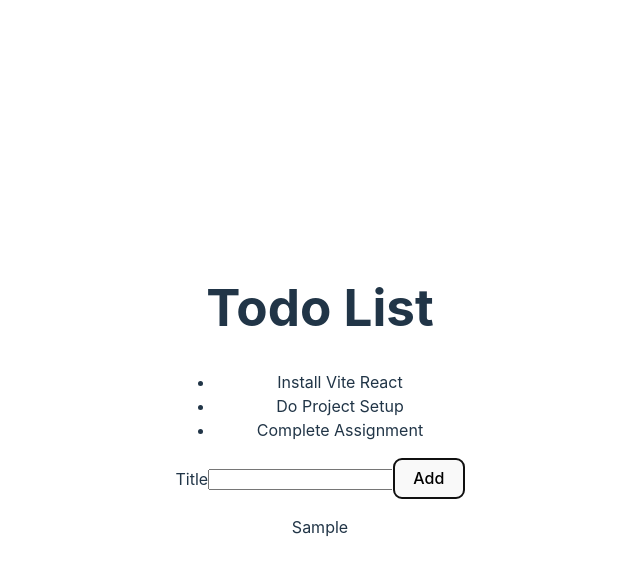
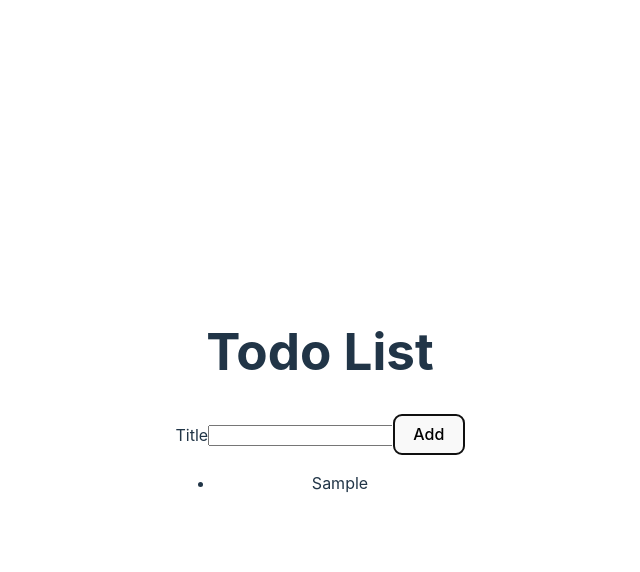
Before and after one commit to A-Kaliexe/react-todo, a React (Vite) app: page / in a window 1280 px wide. Both pictures are taken after typing "Sample" into the empty fields and a click on the button "Add". Shown: the top 572 px of the page, without its empty margins (320-960 px from the left). Built offline with nearby package versions, Linux system fonts and the light colour scheme.

Commit message:
Refactor Todo List to use state, controlled input, and destructure todos via props.

```diff
--- a/src/AddTodoForm.jsx
+++ b/src/AddTodoForm.jsx
@@ -1,20 +1,28 @@
-import React from 'react';
+import React, { useState } from 'react';
 
 
-function AddTodoForm(props) {
-function handleAddTodo(e) {e.preventDefault();
-     const todoTitle = e.target.title.value;
-    console.log(todoTitle);
-    e.target.reset();
-    props.onAddTodo(todoTitle);
+function AddTodoForm({onAddTodo}) {
+  const[todoTitle, setTodoTitle] = useState("")
+
+function handleTitleChange(e) {
+  const newTodotitle = e.target.value
+  setTodoTitle(newTodotitle);
+}
+
+function handleAddTodo(e) {
+    e.preventDefault();
+    const newTodo = { title: todoTitle, id: Date.now()}
+    onAddTodo(newTodo);
+    setTodoTitle("");
 }
 return (
     <form onSubmit={handleAddTodo}>
       <label htmlFor="todoTitle">Title</label>
-      <input type="text" id="todoTitle" name="title" />
+      <input type="text" id="todoTitle" name="title" value={todoTitle} onChange={handleTitleChange}/>
       <button type="submit">Add</button>
     </form>
   );
 }
 
+
 export default AddTodoForm;
--- a/src/App.jsx
+++ b/src/App.jsx
@@ -6,14 +6,17 @@ import TodoList from './TodoList'
 import AddTodoForm from './AddTodoForm'
 
 function App() {
-  const[newTodo, setNewTodo] = useState("");
+  const[todoList, setTodoList] = useState([]);
+  function addTodo(newTodo){
+    setTodoList((prevTodoList) => [...prevTodoList, newTodo]);
+  }
+
    return (
   <>
     <div>
       <h1>Todo List</h1>
-        <TodoList />
-        <AddTodoForm onAddTodo={setNewTodo}/>
-        <p>{newTodo}</p>
+      <AddTodoForm onAddTodo={addTodo}/>
+        <TodoList todoList={todoList}/>
     </div>
   </>
   );
--- a/src/TodoList.jsx
+++ b/src/TodoList.jsx
@@ -1,29 +1,14 @@
 import React from 'react';
 import TodoListItem from './TodoListItem';
 
-const todoList = [
-    {
-      id: 1,
-      title: 'Install Vite React'
-    },
-    {
-      id: 2,
-      title: 'Do Project Setup'
-    },
-    {
-      id: 3,
-      title: 'Complete Assignment'
-    }
-  ]
-
-function TodoList() {
+function TodoList({todoList}) {
     return (
     <>
-        <ul>
+      <ul>
         {/* render the list */}
         {todoList.map((todo) =>
-        < TodoListItem key={todo.id} todo={todo} />
-      )}
+        <TodoListItem key={todo.id} todo={todo} />
+        )}
       </ul>
     </>
     );
--- a/src/TodoListItem.jsx
+++ b/src/TodoListItem.jsx
@@ -1,6 +1,6 @@
-function TodoListItem(props){
+function TodoListItem({todo}){
     return(
-        <li>{props.todo.title}</li>
+        <li>{todo.title}</li>
     )
 }
 export default TodoListItem
```
